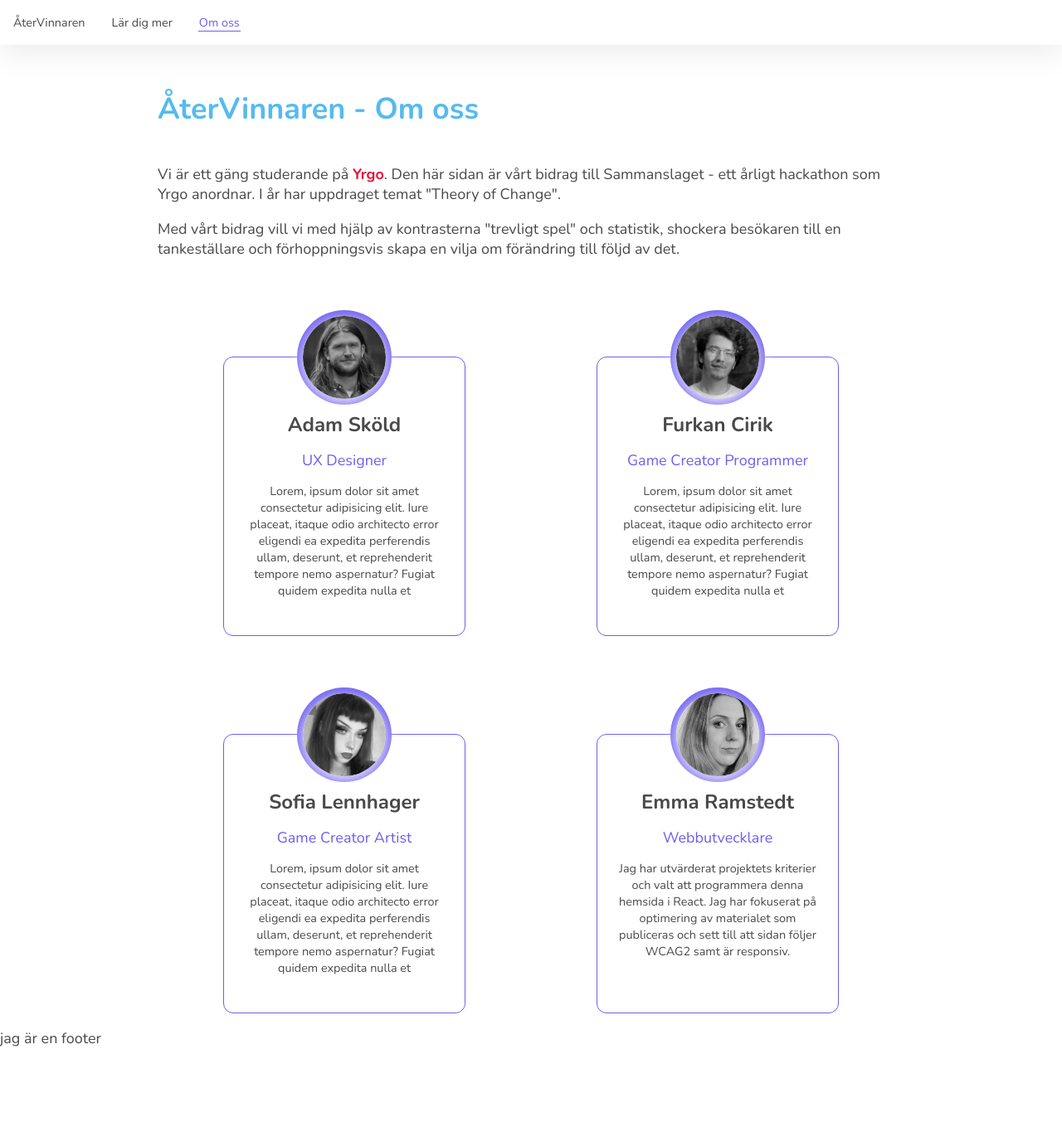
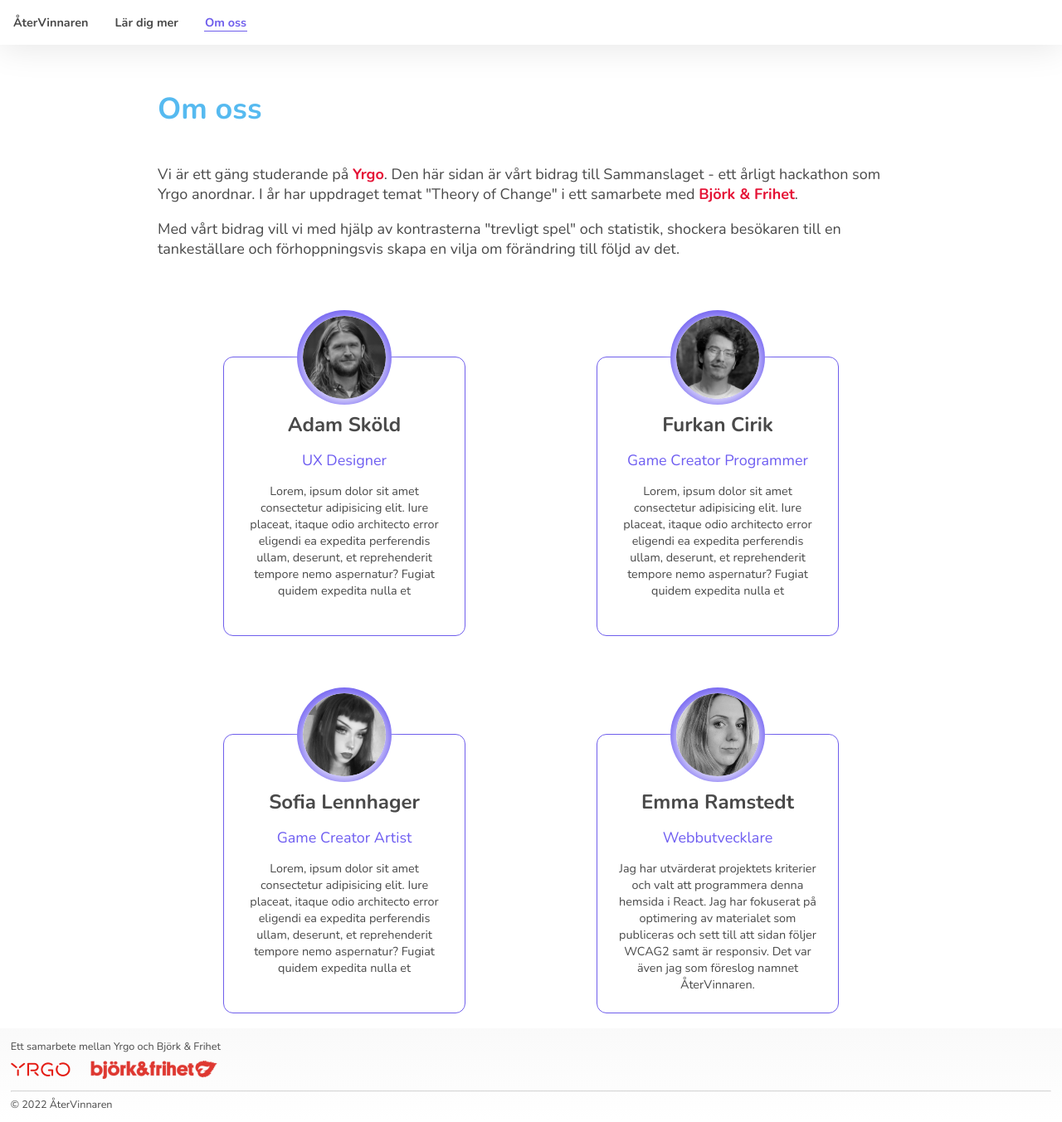
Before and after one commit to emmaramstedt/Sammanslaget, a React (Create React App) app: page /omoss in a window 1280 px wide. Shown: the whole page at 83% size. Before the commit the page ends 1264 px from the top, so only its background shows below. Built offline with nearby package versions, Linux system fonts and the light colour scheme.

Commit message:
footer styling

```diff
--- a/src/components/Footer/index.jsx
+++ b/src/components/Footer/index.jsx
@@ -1,16 +1,60 @@
 import styled from "styled-components";
 import { NavLink } from "react-router-dom";
+import yrgologo from "../../assets/logos/yrgo.png";
+import bflogo from "../../assets/logos/b-f.png";
 
 const FooterWrapper = styled.div`
   display: flex;
   flex-direction: column-reverse;
   margin-top: auto;
+  background: linear-gradient(
+    0deg,
+    rgba(255, 255, 255, 1) 0%,
+    rgba(237, 237, 237, 0.3071603641456583) 100%
+  );
+  padding-top: 1em;
+  font-size: 0.7em;
+
+  footer {
+    margin-left: 1%;
+    margin-right: 1%;
+  }
+
+  footer div {
+    margin-bottom: 1em;
+  }
+
+  hr {
+    opacity: 0.4;
+  }
+`;
+
+const LogoWrapper = styled.div`
+  display: flex;
+  align-items: center;
+  height: 20px;
+
+  a {
+    margin-right: 1em;
+  }
 `;
 
 const Navbar = () => {
   return (
     <FooterWrapper>
-      <footer>jag är en footer</footer>
+      <footer>
+        <div>Ett samarbete mellan Yrgo och Björk & Frihet</div>
+        <LogoWrapper>
+          <a href="https://yrgo.se" target="_blank" rel="noreferrer">
+            <img src={yrgologo} alt="Yrgo logga" />
+          </a>
+          <a href="https://bjorkafrihet.se" target="_blank" rel="noreferrer">
+            <img src={bflogo} alt="Björk & Frihet logga" />
+          </a>
+        </LogoWrapper>
+        <hr />
+        <div>© 2022 ÅterVinnaren</div>
+      </footer>
     </FooterWrapper>
   );
 };
--- a/src/components/Navbar/index.jsx
+++ b/src/components/Navbar/index.jsx
@@ -6,6 +6,7 @@ const NavWrapper = styled.div`
   nav {
     margin-bottom: 2em;
     font-size: 0.8em;
+    font-weight: 800;
     box-shadow: 0px 4px 41px rgba(0, 0, 0, 0.1);
     height: 54px;
   }
--- a/src/pages/About.jsx
+++ b/src/pages/About.jsx
@@ -38,7 +38,7 @@ const About = () => {
   return (
     <>
       <AboutUs>
-        <h1>ÅterVinnaren - Om oss</h1>
+        <h1>Om oss</h1>
         <article>
           <p>
             Vi är ett gäng studerande på&nbsp;
@@ -47,7 +47,11 @@ const About = () => {
             </a>
             . Den här sidan är vårt bidrag till Sammanslaget - ett årligt
             hackathon som Yrgo anordnar. I år har uppdraget temat "Theory of
-            Change".
+            Change" i ett samarbete med&nbsp;
+            <a href="https://bjorkafrihet.se/" target="_blank" rel="noreferrer">
+              Björk & Frihet
+            </a>
+            .
           </p>
           <p>
             Med vårt bidrag vill vi med hjälp av kontrasterna "trevligt spel"
@@ -79,7 +83,7 @@ const About = () => {
           Name="Emma Ramstedt"
           Role="Webbutvecklare"
           Photo={Emma}
-          Contribution="Jag har utvärderat projektets kriterier och valt att programmera denna hemsida i React. Jag har fokuserat på optimering av materialet som publiceras och sett till att sidan följer WCAG2 samt är responsiv."
+          Contribution="Jag har utvärderat projektets kriterier och valt att programmera denna hemsida i React. Jag har fokuserat på optimering av materialet som publiceras och sett till att sidan följer WCAG2 samt är responsiv. Det var även jag som föreslog namnet ÅterVinnaren."
         />
       </Wrapper>
     </>
```
Also changed, not shown: src/assets/logos/b-f.png (added), src/assets/logos/yrgo.png (added).
